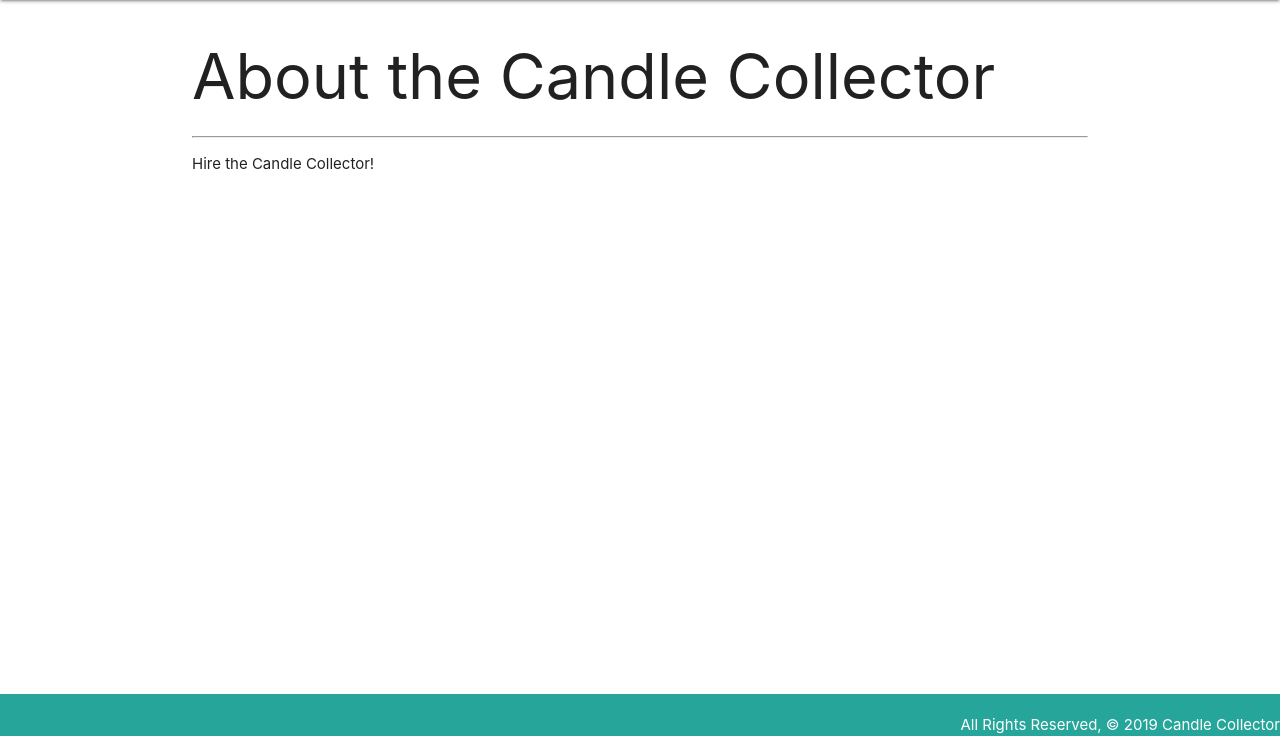
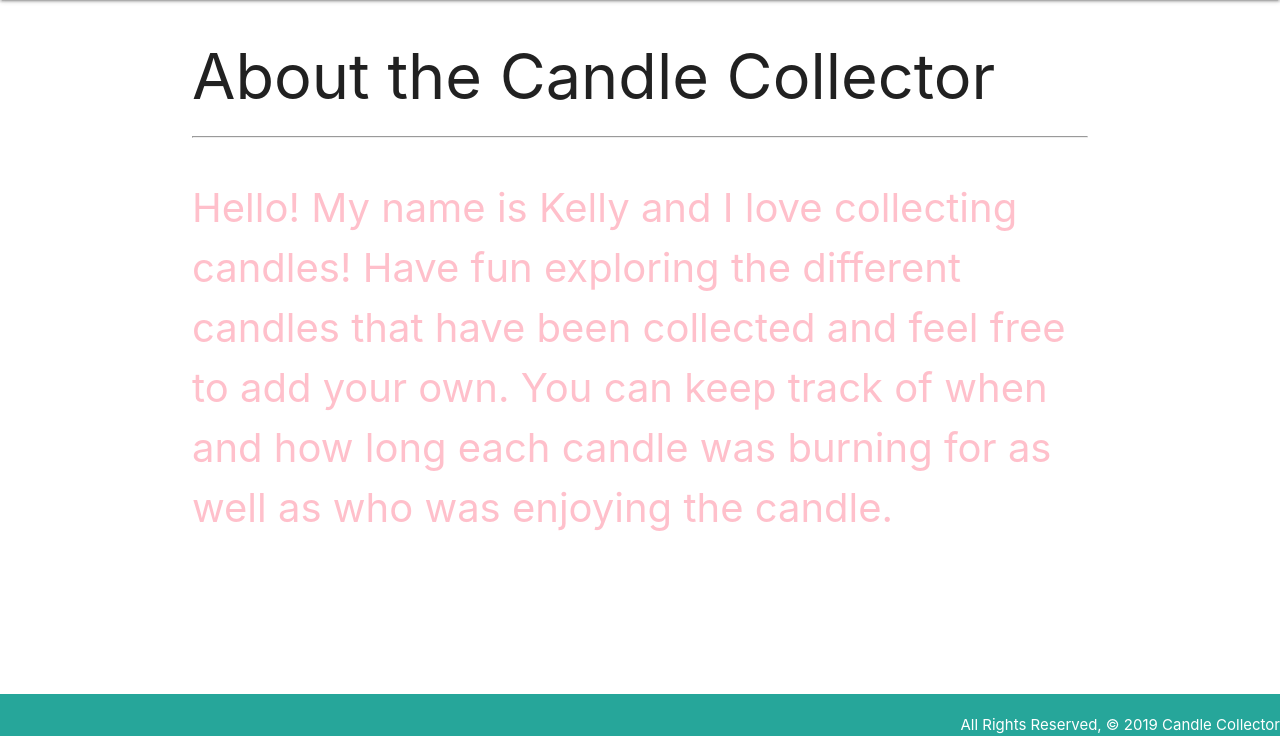
Before and after one commit to kellynelson13/candle_collector, a Django app: page /about/ in a window 1280 px wide. Shown: the part 64-800 px from the top of the page. Run offline with Django 4.2, Linux system fonts and the light colour scheme.

Commit message:
finishes app to turn into IAs

```diff
--- a/main_app/static/css/style.css
+++ b/main_app/static/css/style.css
@@ -12,3 +12,8 @@ footer {
     padding-top: 0;
     text-align: right;
 }
+
+#about {
+    font-size: 40px;
+    color: pink;
+}
--- a/main_app/templates/about.html
+++ b/main_app/templates/about.html
@@ -2,6 +2,6 @@
 
 <h1>About the Candle Collector</h1>
 <hr />
-<p>Hire the Candle Collector!</p>
+<p id="about">Hello!  My name is Kelly and I love collecting candles!  Have fun exploring the different candles that have been collected and feel free to add your own.  You can keep track of when and how long each candle was burning for as well as who was enjoying the candle.</p>
 
 {% endblock %}
```
